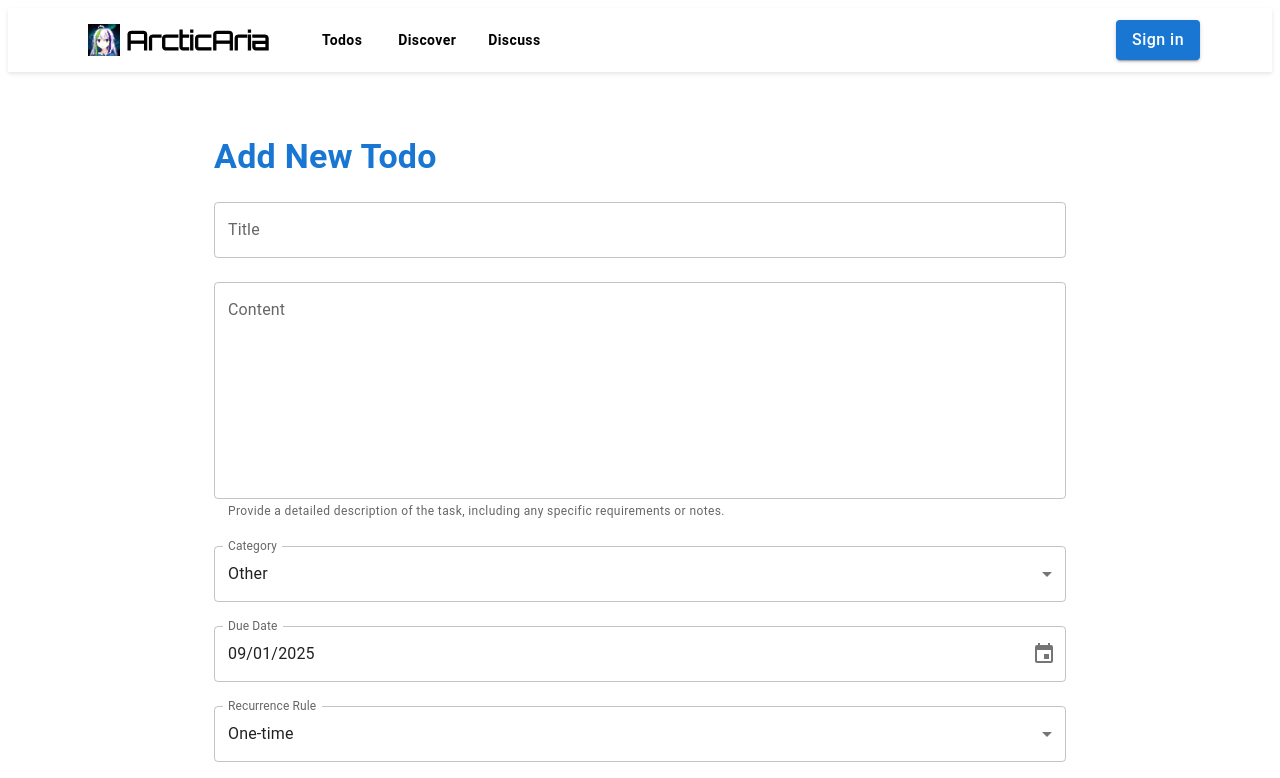
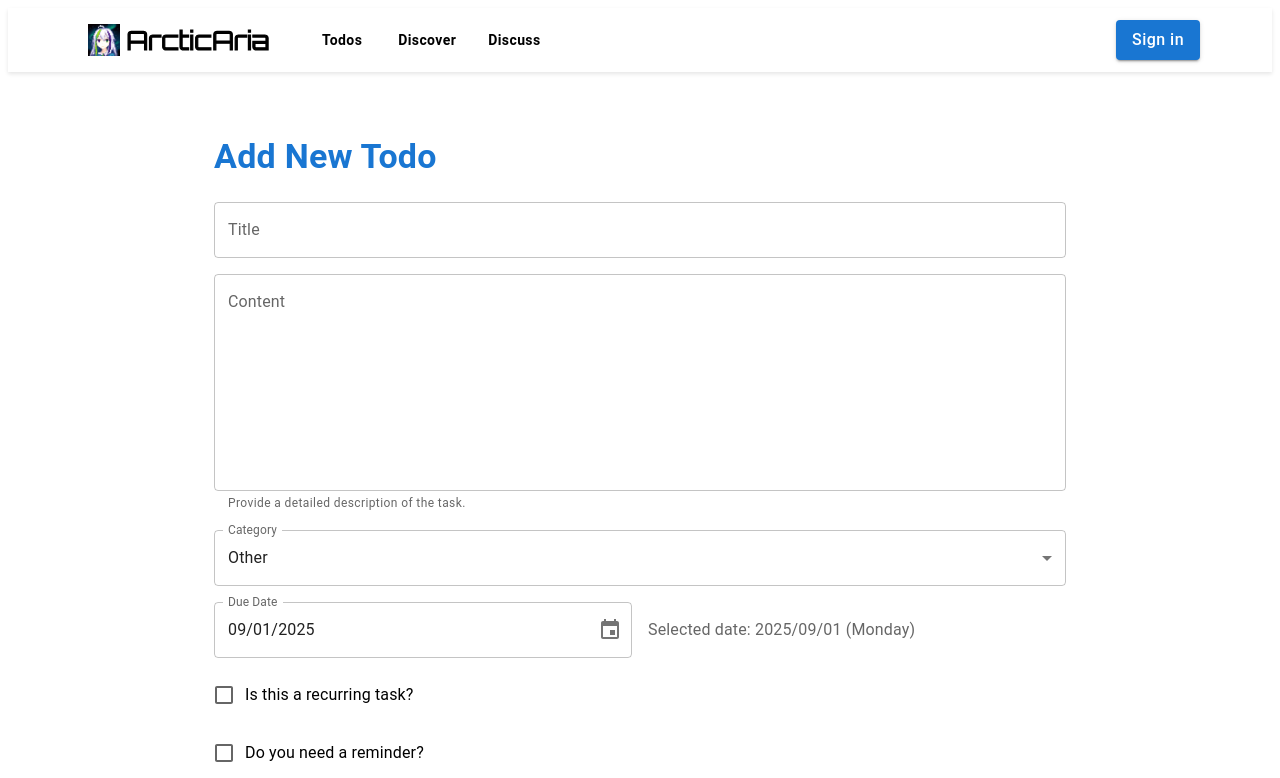
Before and after one commit to purinliang/ArcticAria, a React (Vite) app in the folder client/: page /todos/new in a window 1280 px wide. Shown: the top 778 px of the page. Built offline with nearby package versions, Linux system fonts and the light colour scheme.

Commit message:
update todo detail ui

```diff
--- a/client/src/pages/TodoDetailPage.jsx
+++ b/client/src/pages/TodoDetailPage.jsx
@@ -3,7 +3,6 @@ import {
   Typography,
   TextField,
   Button,
-  Grid,
   MenuItem,
   Checkbox,
   FormControlLabel,
@@ -25,9 +24,8 @@ import { AdapterDayjs } from '@mui/x-date-pickers/AdapterDayjs';
 import { LocalizationProvider } from '@mui/x-date-pickers/LocalizationProvider';
 
 const API_BASE = import.meta.env.VITE_TODO_API_BASE;
+const CATEGORIES = ["Work", "Study", "Life", "Play", "Other"];
 
-// Define the four hardcoded categories as requested.
-const CATEGORIES = ["Work", "Study", "Life", "Play", "Other"];
 export default function TodoDetailPage() {
   const { id } = useParams();
   const isEdit = !!id;
@@ -44,20 +42,37 @@ export default function TodoDetailPage() {
     category: "Other",
     completed: false,
   });
+
+  const [isRecurring, setIsRecurring] = useState(false);
+  const [hasReminder, setHasReminder] = useState(false);
+
   const [error, setError] = useState("");
   const [isDeleteDialogOpen, setIsDeleteDialogOpen] = useState(false);
 
-  /**
-   * Handles changes to the form fields.
-   * @param {Event} e The event object.
-   */
   const handleChange = (e) => {
-    setForm((prev) => ({ ...prev, [e.target.name]: e.target.value }));
+    const { name, value, checked, type } = e.target;
+    setForm((prev) => ({
+      ...prev,
+      [name]: type === "checkbox" ? checked : value,
+    }));
   };
 
-  /**
-   * Fetches a single todo by its ID.
-   */
+  const handleRecurringChange = (event) => {
+    const isChecked = event.target.checked;
+    setIsRecurring(isChecked);
+    if (!isChecked) {
+      setForm((prev) => ({ ...prev, recurrenceRule: "one-time" }));
+    }
+  };
+
+  const handleReminderChange = (event) => {
+    const isChecked = event.target.checked;
+    setHasReminder(isChecked);
+    if (!isChecked) {
+      setForm((prev) => ({ ...prev, reminderDaysBefore: 0 }));
+    }
+  };
+
   const fetchTodo = async () => {
     setError("");
     if (!token) {
@@ -69,7 +84,12 @@ export default function TodoDetailPage() {
       const res = await axios.get(`${API_BASE}/todo/${id}`, {
         headers: { Authorization: `Bearer ${token}` },
       });
-      setForm(res.data);
+      const isRec = res.data.recurrenceRule !== "one-time";
+      setIsRecurring(isRec);
+      const hasRem = res.data.reminderDaysBefore > 0;
+      setHasReminder(hasRem);
+
+      setForm({ ...res.data, nextDueDate: dayjs(res.data.nextDueDate) });
     } catch (err) {
       console.error("Failed to load todo:", err);
       if (err.response && err.response.status === 401) {
@@ -82,9 +102,6 @@ export default function TodoDetailPage() {
     }
   };
 
-  /**
-   * Saves the todo (creates or updates).
-   */
   const handleSave = async () => {
     setError("");
     try {
@@ -117,51 +134,14 @@ export default function TodoDetailPage() {
     }
   };
 
-  /**
-   * Toggles the completion status of a todo.
-   */
-  const toggleCompleted = async () => {
-    setError("");
-    try {
-      await axios.put(
-        `${API_BASE}/todo/${id}`,
-        {
-          completed: !form.completed,
-        },
-        {
-          headers: { Authorization: `Bearer ${token}` },
-        },
-      );
-      setForm((prev) => ({ ...prev, completed: !prev.completed }));
-    } catch (err) {
-      console.error("Failed to update status:", err);
-      if (err.response && err.response.status === 401) {
-        localStorage.removeItem("jwtToken");
-        setError("Session expired or unauthorized. Please log in again.");
-        setTimeout(() => navigate("/login"), 3000);
-      } else {
-        setError("Failed to update status");
-      }
-    }
-  };
-
-  /**
-   * Opens the confirmation dialog for deletion.
-   */
   const handleOpenDeleteDialog = () => {
     setIsDeleteDialogOpen(true);
   };
 
-  /**
-   * Closes the confirmation dialog.
-   */
   const handleCloseDeleteDialog = () => {
     setIsDeleteDialogOpen(false);
   };
 
-  /**
-   * Executes the actual deletion after user confirmation.
-   */
   const handleConfirmDelete = async () => {
     setError("");
     try {
@@ -186,7 +166,10 @@ export default function TodoDetailPage() {
   useEffect(() => {
     if (isEdit) {
       if (state?.todo) {
-        // When setting the form from state, make sure nextDueDate is a Day.js object
+        const isRec = state.todo.recurrenceRule !== "one-time";
+        setIsRecurring(isRec);
+        const hasRem = state.todo.reminderDaysBefore > 0;
+        setHasReminder(hasRem);
         setForm({ ...state.todo, nextDueDate: dayjs(state.todo.nextDueDate) });
       } else {
         fetchTodo(); // fallback
@@ -218,8 +201,14 @@ export default function TodoDetailPage() {
         </Alert>
       )}
 
-      <Grid container spacing={3} mt={1} direction="column">
-        <Grid item xs={12}>
+      <Box
+        component="form"
+        onSubmit={(e) => {
+          e.preventDefault();
+          handleSave();
+        }}
+        sx={{ display: 'flex', flexDirection: 'column', gap: 2 }}
+      >
         <TextField
           label="Title"
           name="title"
@@ -227,10 +216,8 @@ export default function TodoDetailPage() {
           value={form.title}
           onChange={handleChange}
           variant="outlined"
-            sx={{ borderRadius: "8px" }}
         />
-        </Grid>
-        <Grid item xs={12}>
+
         <TextField
           label="Content"
           name="content"
@@ -240,11 +227,9 @@ export default function TodoDetailPage() {
           value={form.content}
           onChange={handleChange}
           variant="outlined"
-            sx={{ borderRadius: "8px" }}
-            helperText="Provide a detailed description of the task, including any specific requirements or notes."
+          helperText="Provide a detailed description of the task."
         />
-        </Grid>
-        <Grid item xs={12}>
+
         <TextField
           label="Category"
           name="category"
@@ -253,7 +238,6 @@ export default function TodoDetailPage() {
           value={form.category}
           onChange={handleChange}
           variant="outlined"
-            sx={{ borderRadius: "8px" }}
         >
           {CATEGORIES.map((category) => (
             <MenuItem key={category} value={category}>
@@ -261,31 +245,56 @@ export default function TodoDetailPage() {
             </MenuItem>
           ))}
         </TextField>
-        </Grid>
 
+        <Box
+          sx={{
+            display: 'flex',
+            flexDirection: { xs: 'column', sm: 'row' },
+            alignItems: 'center',
+            gap: 2,
+          }}
+        >
+          <Box sx={{ flex: { xs: 'auto', sm: 1 } }}>
             <LocalizationProvider dateAdapter={AdapterDayjs}>
               <DatePicker
                 label="Due Date"
-            // Pass the Day.js object directly to the value prop
                 value={form.nextDueDate}
                 onChange={(newValue) => {
-              setForm((prev) => ({
-                ...prev,
-                // Update the state with the new Day.js object
-                nextDueDate: newValue,
-              }));
+                  setForm((prev) => ({ ...prev, nextDueDate: newValue }));
                 }}
-            renderInput={(params) => (
-              <TextField
-                {...params}
-                fullWidth
-                variant="outlined"
-                sx={{ borderRadius: "8px" }}
-              />
-            )}
+                slotProps={{ textField: { fullWidth: true } }}
               />
             </LocalizationProvider>
-        <Grid item xs={12}>
+          </Box>
+          <Box sx={{ flex: { xs: 'auto', sm: 1 } }}>
+            <Typography variant="body1" color="text.secondary">
+              Selected date: {dayjs(form.nextDueDate).format("YYYY/MM/DD (dddd)")}
+            </Typography>
+          </Box>
+        </Box>
+
+        <Box
+          sx={{
+            display: 'flex',
+            flexDirection: { xs: 'column', sm: 'row' },
+            alignItems: 'center',
+            gap: 2,
+          }}
+        >
+          <Box sx={{ flex: { xs: 'auto', sm: 1 } }}>
+            <FormControlLabel
+              control={
+                <Checkbox
+                  checked={isRecurring}
+                  onChange={handleRecurringChange}
+                  color="primary"
+                />
+              }
+              label="Is this a recurring task?"
+            />
+          </Box>
+          {isRecurring && (
+            <Box sx={{ flex: { xs: 'auto', sm: 1 } }}>
               <TextField
                 label="Recurrence Rule"
                 name="recurrenceRule"
@@ -294,15 +303,42 @@ export default function TodoDetailPage() {
                 value={form.recurrenceRule}
                 onChange={handleChange}
                 variant="outlined"
-            sx={{ borderRadius: "8px" }}
+                size="small"
               >
                 <MenuItem value="one-time">One-time</MenuItem>
                 <MenuItem value="7d">Every 7 days</MenuItem>
                 <MenuItem value="14d">Every 14 days</MenuItem>
                 <MenuItem value="monthly">Monthly</MenuItem>
               </TextField>
-        </Grid>
-        <Grid item xs={12}>
+            </Box>
+          )}
+          {!isRecurring && (
+            <Box sx={{ flex: { xs: 'auto', sm: 1 } }}></Box>
+          )}
+        </Box>
+
+        <Box
+          sx={{
+            display: 'flex',
+            flexDirection: { xs: 'column', sm: 'row' },
+            alignItems: 'center',
+            gap: 2,
+          }}
+        >
+          <Box sx={{ flex: { xs: 'auto', sm: 1 } }}>
+            <FormControlLabel
+              control={
+                <Checkbox
+                  checked={hasReminder}
+                  onChange={handleReminderChange}
+                  color="primary"
+                />
+              }
+              label="Do you need a reminder?"
+            />
+          </Box>
+          {hasReminder && (
+            <Box sx={{ flex: { xs: 'auto', sm: 1 } }}>
               <TextField
                 label="Remind Days Before"
                 name="reminderDaysBefore"
@@ -311,55 +347,58 @@ export default function TodoDetailPage() {
                 value={form.reminderDaysBefore}
                 onChange={handleChange}
                 variant="outlined"
-            sx={{ borderRadius: "8px" }}
+                size="small"
               />
-        </Grid>
-        <Typography variant="body1" color="text.secondary" sx={{ mt: 1, mb: 1 }}>
-          Selected Date: {dayjs(form.nextDueDate).format("YYYY/MM/DD (dddd)")}
-        </Typography>
+            </Box>
+          )}
+          {!hasReminder && (
+            <Box sx={{ flex: { xs: 'auto', sm: 1 } }}></Box>
+          )}
+        </Box>
+
         {isEdit && (
-          <Grid item xs={12}>
           <FormControlLabel
             control={
               <Checkbox
                 checked={!!form.completed}
-                  onChange={toggleCompleted}
+                onChange={handleChange}
                 color="primary"
+                name="completed"
               />
             }
             label="Mark as Completed"
           />
-          </Grid>
         )}
-        <Grid item xs={12} sm={isEdit ? 6 : 12}>
+
+        <Box
+          sx={{
+            display: 'flex',
+            flexDirection: { xs: 'column', sm: 'row' },
+            gap: 2,
+          }}
+        >
           <Button
             variant="contained"
             color="primary"
             fullWidth
-            sx={{
-              py: 1.5,
-              borderRadius: "8px",
-              boxShadow: "0 4px 6px rgba(0,0,0,0.1)",
-            }}
+            sx={{ py: 1.5, borderRadius: "8px", boxShadow: "0 4px 6px rgba(0,0,0,0.1)", flex: { xs: 'auto', sm: 1 } }}
             onClick={handleSave}
           >
             {isEdit ? "Save Changes" : "Create Todo"}
           </Button>
-        </Grid>
           {isEdit && (
-          <Grid item xs={12} sm={6}>
             <Button
               variant="outlined"
               color="error"
               fullWidth
-              sx={{ py: 1.5, borderRadius: "8px" }}
+              sx={{ py: 1.5, borderRadius: "8px", flex: { xs: 'auto', sm: 1 } }}
               onClick={handleOpenDeleteDialog}
             >
               Delete
             </Button>
-          </Grid>
           )}
-      </Grid>
+        </Box>
+      </Box>
 
       <Dialog
         open={isDeleteDialogOpen}
```
Lines whose indentation alone changed are shown as unchanged.
